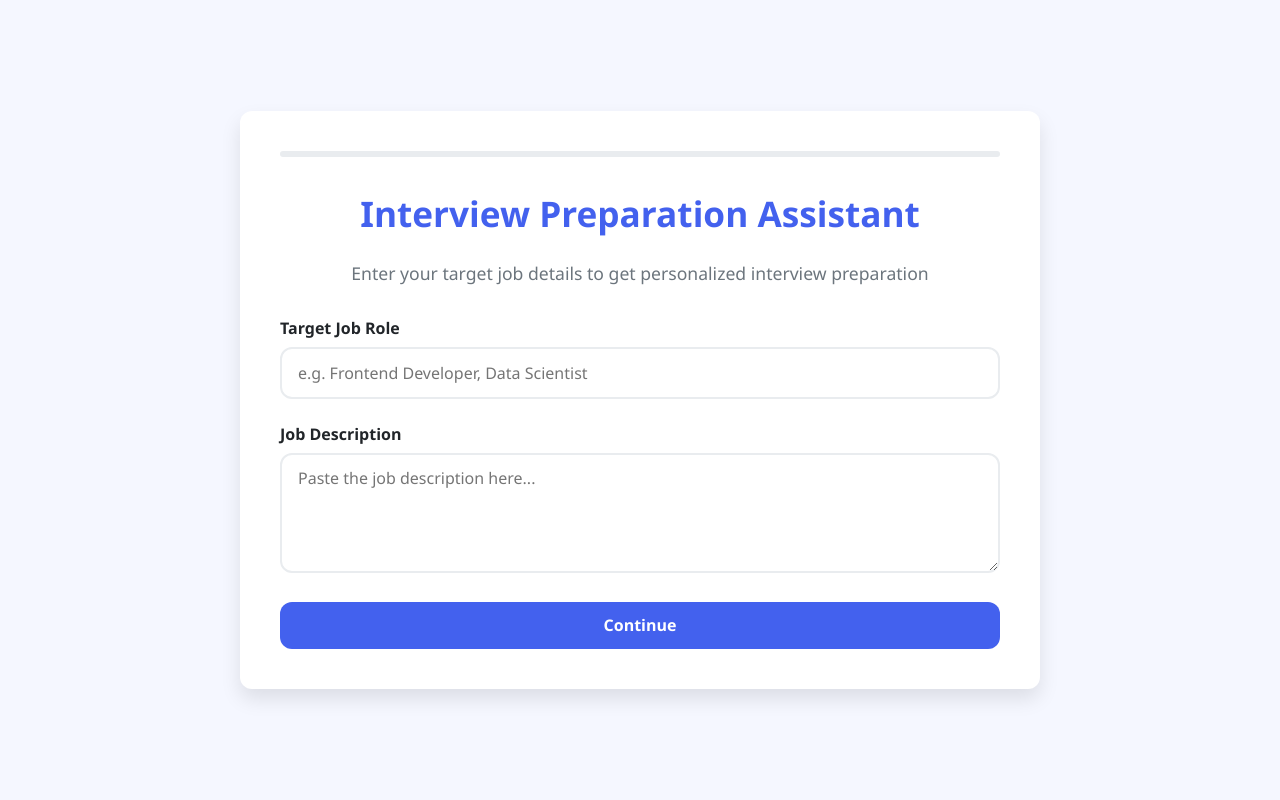
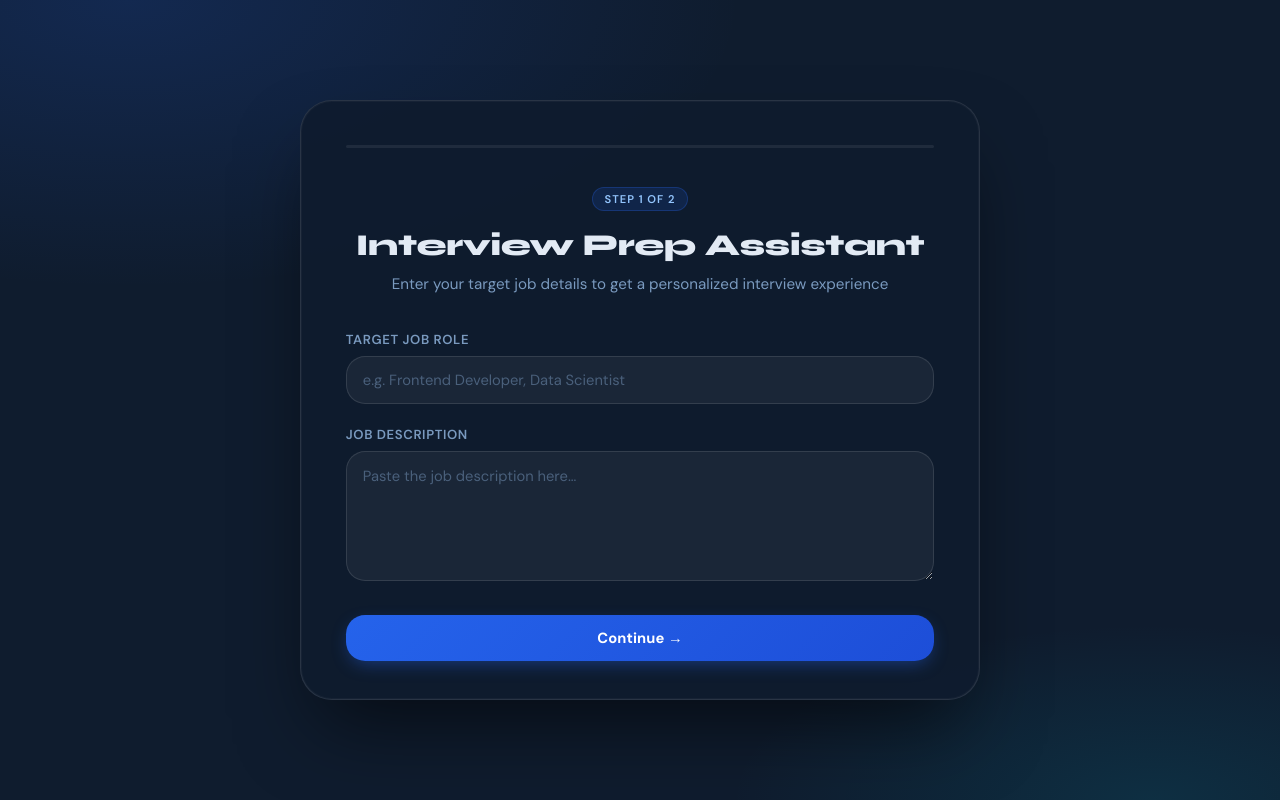
Before and after one commit to Vinil30/PrepWise, a Flask app: page / in a window 1280 px wide. Run offline with Flask 3, Linux system fonts and the light colour scheme.

Commit message:
Changed the Home page UI

```diff
--- a/templates/index.html
+++ b/templates/index.html
@@ -3,236 +3,264 @@
 <head>
   <meta charset="UTF-8">
   <meta name="viewport" content="width=device-width, initial-scale=1.0">
-    <title>Interview Prep Assistant</title>
+  <title>Elevate Interview | Prep Assistant</title>
+  <link href="https://fonts.googleapis.com/css2?family=DM+Sans:wght@300;400;500;600;700&family=Syne:wght@600;700;800&display=swap" rel="stylesheet">
   <style>
+    *, *::before, *::after { margin: 0; padding: 0; box-sizing: border-box; }
+
     :root {
-            --primary: #4361ee;
-            --secondary: #3f37c9;
-            --accent: #4895ef;
-            --light: #f8f9fa;
-            --dark: #212529;
-            --success: #4cc9f0;
-            --warning: #f72585;
-            --radius: 12px;
-            --shadow: 0 10px 20px rgba(0, 0, 0, 0.1);
-            --transition: all 0.3s ease;
-        }
-
-        * {
-            margin: 0;
-            padding: 0;
-            box-sizing: border-box;
-            font-family: 'Segoe UI', Tahoma, Geneva, Verdana, sans-serif;
+      --navy: #0f1c2e;
+      --navy-mid: #1a2d44;
+      --navy-light: #243a55;
+      --blue: #2563eb;
+      --blue-soft: #3b82f6;
+      --accent: #06b6d4;
+      --glass: rgba(255,255,255,0.06);
+      --glass-border: rgba(255,255,255,0.11);
+      --text-primary: #e2eaf4;
+      --text-muted: #7a9abf;
+      --green: #10b981;
+      --radius: 1.2rem;
     }
 
     body {
-            background-color: #f5f7ff;
-            color: var(--dark);
+      font-family: 'DM Sans', sans-serif;
+      background: var(--navy);
       min-height: 100vh;
       display: flex;
-            flex-direction: column;
       align-items: center;
-            padding: 2rem;
+      justify-content: center;
+      padding: 24px;
+      background-image:
+        radial-gradient(ellipse 80% 60% at 10% 0%, rgba(37,99,235,0.18) 0%, transparent 60%),
+        radial-gradient(ellipse 60% 40% at 90% 100%, rgba(6,182,212,0.12) 0%, transparent 55%);
     }
 
     .container {
       width: 100%;
-            max-width: 800px;
-            background: white;
-            border-radius: var(--radius);
-            box-shadow: var(--shadow);
-            padding: 2.5rem;
-            margin: auto;
-            transition: var(--transition);
+      max-width: 680px;
+      background: rgba(15,28,46,0.92);
+      border: 1px solid var(--glass-border);
+      border-radius: 2rem;
+      box-shadow: 0 40px 80px -20px rgba(0,0,0,0.6), 0 0 0 1px rgba(255,255,255,0.03) inset;
+      padding: 2.8rem 2.8rem 2.4rem;
+      transition: all 0.35s ease;
     }
 
+    /* progress bar */
+    .progress-bar {
+      width: 100%;
+      height: 3px;
+      background: rgba(255,255,255,0.07);
+      border-radius: 10px;
+      margin-bottom: 2.4rem;
+      overflow: hidden;
+    }
+    .progress {
+      height: 100%;
+      background: linear-gradient(90deg, var(--blue), var(--accent));
+      width: 0%;
+      transition: width 0.5s cubic-bezier(0.4,0,0.2,1);
+      border-radius: 10px;
+    }
+
+    /* header */
+    .page-header { text-align: center; margin-bottom: 2.2rem; }
+
     h1 {
-            color: var(--primary);
-            margin-bottom: 1.5rem;
-            text-align: center;
-            font-weight: 700;
-            font-size: 2.2rem;
+      font-family: 'Syne', sans-serif;
+      font-size: 1.9rem;
+      font-weight: 800;
+      color: var(--text-primary);
+      letter-spacing: -0.5px;
+      line-height: 1.2;
+      margin-bottom: 0.6rem;
     }
 
     .subtitle {
-            color: #6c757d;
-            text-align: center;
-            margin-bottom: 2rem;
-            font-size: 1.1rem;
+      color: var(--text-muted);
+      font-size: 0.95rem;
+      font-weight: 400;
+      line-height: 1.5;
     }
 
-        .form-group {
-            margin-bottom: 1.5rem;
-        }
+    /* form */
+    .form-group { margin-bottom: 1.4rem; }
 
     label {
       display: block;
       margin-bottom: 0.5rem;
+      font-size: 0.82rem;
       font-weight: 600;
-            color: var(--dark);
+      color: var(--text-muted);
+      text-transform: uppercase;
+      letter-spacing: 0.6px;
     }
 
-        input, textarea, select {
+    input[type="text"],
+    textarea,
+    select {
       width: 100%;
-            padding: 0.8rem 1rem;
-            border: 2px solid #e9ecef;
+      padding: 13px 16px;
+      background: rgba(255,255,255,0.05);
+      border: 1px solid var(--glass-border);
       border-radius: var(--radius);
-            font-size: 1rem;
-            transition: var(--transition);
+      font-size: 0.92rem;
+      font-family: 'DM Sans', sans-serif;
+      color: var(--text-primary);
+      outline: none;
+      transition: border-color 0.2s, box-shadow 0.2s, background 0.2s;
     }
 
+    input::placeholder, textarea::placeholder { color: rgba(122,154,191,0.5); }
+
     input:focus, textarea:focus, select:focus {
-            outline: none;
-            border-color: var(--accent);
-            box-shadow: 0 0 0 3px rgba(72, 149, 239, 0.2);
+      border-color: rgba(59,130,246,0.55);
+      background: rgba(255,255,255,0.07);
+      box-shadow: 0 0 0 3px rgba(37,99,235,0.15);
     }
 
     textarea {
-            min-height: 120px;
+      min-height: 130px;
+      max-height: 280px;
       resize: vertical;
+      line-height: 1.6;
     }
 
+    /* primary button */
     .btn {
-            background-color: var(--primary);
+      width: 100%;
+      padding: 13px 24px;
+      background: linear-gradient(135deg, var(--blue), #1d4ed8);
+      border: none;
+      border-radius: var(--radius);
+      font-family: 'DM Sans', sans-serif;
+      font-size: 0.92rem;
+      font-weight: 700;
       color: white;
+      cursor: pointer;
+      transition: all 0.22s ease;
+      box-shadow: 0 6px 18px -4px rgba(37,99,235,0.45);
+      letter-spacing: 0.1px;
+      margin-top: 0.4rem;
+    }
+    .btn:hover {
+      background: linear-gradient(135deg, #3b82f6, var(--blue));
+      transform: translateY(-1px);
+      box-shadow: 0 10px 24px -6px rgba(37,99,235,0.55);
+    }
+    .btn:active { transform: translateY(0); }
+
+    /* back button */
+    .back-btn {
+      background: none;
       border: none;
-            padding: 0.8rem 1.5rem;
-            border-radius: var(--radius);
-            font-size: 1rem;
+      color: var(--text-muted);
+      font-family: 'DM Sans', sans-serif;
       font-weight: 600;
+      font-size: 0.82rem;
       cursor: pointer;
-            transition: var(--transition);
-            display: inline-block;
-            text-align: center;
-            width: 100%;
+      display: inline-flex;
+      align-items: center;
+      gap: 6px;
+      margin-bottom: 1.6rem;
+      padding: 6px 10px 6px 6px;
+      border-radius: 8px;
+      transition: all 0.18s;
+      letter-spacing: 0.2px;
     }
+    .back-btn:hover { color: var(--text-primary); background: var(--glass); }
 
-        .btn:hover {
-            background-color: var(--secondary);
-            transform: translateY(-2px);
-            box-shadow: 0 5px 15px rgba(67, 97, 238, 0.3);
-        }
-
-        .btn-secondary {
-            background-color: white;
-            color: var(--primary);
-            border: 2px solid var(--primary);
-        }
-
-        .btn-secondary:hover {
-            background-color: #f0f4ff;
-        }
-
+    /* interview type cards */
     .card-container {
       display: grid;
-            grid-template-columns: repeat(auto-fit, minmax(220px, 1fr));
-            gap: 1.5rem;
-            margin-top: 2rem;
+      grid-template-columns: repeat(3, 1fr);
+      gap: 1rem;
+      margin: 1.8rem 0 2rem;
     }
 
     .card {
-            background: white;
+      background: var(--glass);
+      border: 1px solid var(--glass-border);
       border-radius: var(--radius);
-            padding: 1.5rem;
+      padding: 1.4rem 1rem;
       text-align: center;
       cursor: pointer;
-            transition: var(--transition);
-            border: 2px solid #e9ecef;
+      transition: all 0.22s ease;
       display: flex;
       flex-direction: column;
       align-items: center;
+      gap: 0.6rem;
     }
-
     .card:hover {
-            transform: translateY(-5px);
-            box-shadow: var(--shadow);
-            border-color: var(--accent);
+      background: rgba(255,255,255,0.09);
+      border-color: rgba(59,130,246,0.35);
+      transform: translateY(-2px);
+      box-shadow: 0 8px 20px -8px rgba(37,99,235,0.25);
     }
-
     .card.selected {
-            border-color: var(--primary);
-            background-color: #f0f4ff;
+      background: rgba(37,99,235,0.15);
+      border-color: rgba(59,130,246,0.6);
+      box-shadow: 0 0 0 3px rgba(37,99,235,0.12), 0 8px 20px -8px rgba(37,99,235,0.3);
     }
 
     .card-icon {
-            font-size: 2.5rem;
-            margin-bottom: 1rem;
-            color: var(--primary);
+      font-size: 2rem;
+      line-height: 1;
     }
 
     .card-title {
-            font-weight: 600;
-            margin-bottom: 0.5rem;
-            color: var(--dark);
+      font-family: 'Syne', sans-serif;
+      font-size: 0.88rem;
+      font-weight: 700;
+      color: var(--text-primary);
     }
 
     .card-desc {
-            color: #6c757d;
-            font-size: 0.9rem;
+      font-size: 0.75rem;
+      color: var(--text-muted);
+      line-height: 1.45;
     }
 
-        .hidden {
-            display: none;
+    /* continue btn hidden state */
+    .hidden { display: none; }
+
+    /* step tag */
+    .step-tag {
+      display: inline-flex;
+      align-items: center;
+      gap: 6px;
+      font-size: 0.7rem;
+      font-weight: 600;
+      letter-spacing: 1px;
+      text-transform: uppercase;
+      color: #93c5fd;
+      background: rgba(37,99,235,0.15);
+      border: 1px solid rgba(37,99,235,0.28);
+      padding: 4px 12px;
+      border-radius: 30px;
+      margin-bottom: 1rem;
     }
 
-        .progress-bar {
-            width: 100%;
-            height: 6px;
-            background-color: #e9ecef;
-            border-radius: 3px;
-            margin-bottom: 2rem;
-            overflow: hidden;
-        }
-
-        .progress {
-            height: 100%;
-            background-color: var(--primary);
-            width: 0%;
-            transition: width 0.5s ease;
-        }
-
-        .back-btn {
-            background: none;
-            border: none;
-            color: var(--primary);
-            font-weight: 600;
-            cursor: pointer;
-            display: flex;
-            align-items: center;
-            margin-bottom: 1rem;
-            font-size: 0.9rem;
-        }
-
-        .back-btn svg {
-            margin-right: 5px;
-        }
-
-        @media (max-width: 768px) {
-            .container {
-                padding: 1.5rem;
-            }
-
-            h1 {
-                font-size: 1.8rem;
-            }
-
-            .card-container {
-                grid-template-columns: 1fr;
-            }
+    @media (max-width: 600px) {
+      .container { padding: 2rem 1.5rem; }
+      h1 { font-size: 1.55rem; }
+      .card-container { grid-template-columns: 1fr; }
     }
   </style>
 </head>
 <body>
 <div class="container">
-        <!-- Progress Bar -->
-        <div class="progress-bar">
-            <div class="progress" id="progress"></div>
+
+  <div class="progress-bar"><div class="progress" id="progress"></div></div>
+
+  <!-- ── PAGE 1: Job Details ── -->
+  <div id="home-page">
+    <div class="page-header">
+      <div class="step-tag">Step 1 of 2</div>
+      <h1>Interview Prep Assistant</h1>
+      <p class="subtitle">Enter your target job details to get a personalized interview experience</p>
     </div>
-
-        <!-- Home Page -->
-        <div id="home-page">
-            <h1>Interview Preparation Assistant</h1>
-            <p class="subtitle">Enter your target job details to get personalized interview preparation</p>
 
     <form id="job-form">
       <div class="form-group">
@@ -242,191 +270,127 @@
 
       <div class="form-group">
         <label for="job-description">Job Description</label>
-                    <textarea id="job-description" placeholder="Paste the job description here..." required></textarea>
+        <textarea id="job-description" placeholder="Paste the job description here…" required></textarea>
       </div>
 
-                <button type="submit" class="btn">Continue</button>
+      <button type="submit" class="btn">Continue →</button>
     </form>
   </div>
 
-        <!-- Interview Type Selection -->
+  <!-- ── PAGE 2: Interview Type ── -->
   <div id="interview-type-page" class="hidden">
     <button class="back-btn" id="back-to-home">
-                <svg width="16" height="16" viewBox="0 0 24 24" fill="none" stroke="currentColor" stroke-width="2" stroke-linecap="round" stroke-linejoin="round">
-                    <line x1="19" y1="12" x2="5" y2="12"></line>
-                    <polyline points="12 19 5 12 12 5"></polyline>
+      <svg width="14" height="14" viewBox="0 0 24 24" fill="none" stroke="currentColor" stroke-width="2.5" stroke-linecap="round" stroke-linejoin="round">
+        <line x1="19" y1="12" x2="5" y2="12"/><polyline points="12 19 5 12 12 5"/>
       </svg>
       Back
     </button>
 
+    <div class="page-header">
+      <div class="step-tag">Step 2 of 2</div>
       <h1>Select Interview Type</h1>
-            <p class="subtitle">Choose the type of interview you want to prepare for</p>
+      <p class="subtitle">Choose the round you want to prepare for and we'll tailor the questions</p>
+    </div>
 
     <div class="card-container">
       <div class="card" data-type="hr">
         <div class="card-icon">💼</div>
-                    <h3 class="card-title">HR Round</h3>
-                    <p class="card-desc">Behavioral questions, company culture, and situational judgment</p>
+        <div class="card-title">HR Round</div>
+        <div class="card-desc">Behavioral questions, culture fit &amp; situational judgment</div>
       </div>
-
       <div class="card" data-type="technical">
         <div class="card-icon">👨‍💻</div>
-                    <h3 class="card-title">Technical Round</h3>
-                    <p class="card-desc">Technical skills, problem-solving, and job-specific knowledge</p>
+        <div class="card-title">Technical Round</div>
+        <div class="card-desc">Technical skills, problem-solving &amp; domain knowledge</div>
       </div>
-
       <div class="card" data-type="cultural">
         <div class="card-icon">🤝</div>
-                    <h3 class="card-title">Cultural Round</h3>
-                    <p class="card-desc">Team fit, values alignment, and work environment preferences</p>
+        <div class="card-title">Cultural Round</div>
+        <div class="card-desc">Team fit, values alignment &amp; work environment</div>
       </div>
     </div>
 
-            <button class="btn hidden" id="continue-from-type">Continue</button>
+    <button class="btn hidden" id="continue-from-type">Start Interview →</button>
   </div>
+
 </div>
 
 <script>
-        document.addEventListener('DOMContentLoaded', function() {
-            // DOM Elements
-            const homePage = document.getElementById('home-page');
-            const interviewTypePage = document.getElementById('interview-type-page');
-            const jobForm = document.getElementById('job-form');
-            const backToHomeBtn = document.getElementById('back-to-home');
-            const continueFromTypeBtn = document.getElementById('continue-from-type');
-            const progressBar = document.getElementById('progress');
-            const cards = document.querySelectorAll('.card');
+  document.addEventListener('DOMContentLoaded', function () {
+    const homePage           = document.getElementById('home-page');
+    const interviewTypePage  = document.getElementById('interview-type-page');
+    const jobForm            = document.getElementById('job-form');
+    const backToHomeBtn      = document.getElementById('back-to-home');
+    const continueFromTypeBtn= document.getElementById('continue-from-type');
+    const progressBar        = document.getElementById('progress');
+    const cards              = document.querySelectorAll('.card');
 
-            // Variables
     let selectedInterviewType = null;
 
-            // Event Listeners
-            jobForm.addEventListener('submit', handleJobFormSubmit);
-            backToHomeBtn.addEventListener('click', goBackToHome);
-            continueFromTypeBtn.addEventListener('click', handleInterviewTypeContinue);
+    // ── form submit → go to step 2
+    jobForm.addEventListener('submit', function (e) {
+      e.preventDefault();
+      localStorage.setItem('targetJobRole',  document.getElementById('job-role').value);
+      localStorage.setItem('jobDescription', document.getElementById('job-description').value);
+      homePage.classList.add('hidden');
+      interviewTypePage.classList.remove('hidden');
+      progressBar.style.width = '50%';
+    });
 
+    // ── back button
+    backToHomeBtn.addEventListener('click', function () {
+      interviewTypePage.classList.add('hidden');
+      homePage.classList.remove('hidden');
+      progressBar.style.width = '0%';
+      cards.forEach(c => c.classList.remove('selected'));
+      continueFromTypeBtn.classList.add('hidden');
+      selectedInterviewType = null;
+    });
+
+    // ── card selection
     cards.forEach(card => {
-                card.addEventListener('click', () => {
-                    // Remove selected class from all cards
+      card.addEventListener('click', function () {
         cards.forEach(c => c.classList.remove('selected'));
-
-                    // Add selected class to clicked card
         card.classList.add('selected');
-
-                    // Set selected interview type
         selectedInterviewType = card.getAttribute('data-type');
-
-                    // Show continue button
         continueFromTypeBtn.classList.remove('hidden');
       });
     });
 
-            // Functions
-            function handleJobFormSubmit(e) {
-                e.preventDefault();
-
-                const jobRole = document.getElementById('job-role').value;
-                const jobDescription = document.getElementById('job-description').value;
-
-                // Save to localStorage
-                localStorage.setItem('targetJobRole', jobRole);
-                localStorage.setItem('jobDescription', jobDescription);
-
-                // Show next page
-                homePage.classList.add('hidden');
-                interviewTypePage.classList.remove('hidden');
-
-                // Update progress bar
-                progressBar.style.width = '50%';
-            }
-
-            function goBackToHome() {
-                interviewTypePage.classList.add('hidden');
-                homePage.classList.remove('hidden');
-                progressBar.style.width = '0%';
-
-                // Reset selection
-                cards.forEach(c => c.classList.remove('selected'));
-                continueFromTypeBtn.classList.add('hidden');
-                selectedInterviewType = null;
-            }
-
-            function handleInterviewTypeContinue() {
+    // ── continue → send to backend
+    continueFromTypeBtn.addEventListener('click', function () {
       if (!selectedInterviewType) return;
-
-                // Save interview type to localStorage
-                localStorage.setItem('interviewType', selectedInterviewType);
-
-                // Here you would normally proceed to the next step
-                // For this demo, we'll just show an alert
-                alert(`Preparing for ${selectedInterviewType} interview for ${localStorage.getItem('targetJobRole')}`);
-
-                // In a real app, you would navigate to the next page
-                // For example:
-                // window.location.href = `interview.html?type=${selectedInterviewType}`;
-
-                // Update progress bar
       progressBar.style.width = '100%';
-            }
-
-            function handleInterviewTypeContinue() {
-    if (!selectedInterviewType) return;
-
-    // Get all stored data
-    const jobData = {
-        jobRole: localStorage.getItem('targetJobRole'),
-        jobDescription: localStorage.getItem('jobDescription'),
-        interviewType: selectedInterviewType
-    };
-
-    // Send data to Flask backend
       fetch('/save-job-data', {
         method: 'POST',
         headers: { 'Content-Type': 'application/json' },
         body: JSON.stringify({
-        jobRole: localStorage.getItem('targetJobRole'),
-        jobDescription: localStorage.getItem('jobDescription'),
+          jobRole:       localStorage.getItem('targetJobRole'),
+          jobDescription:localStorage.getItem('jobDescription'),
           interviewType: selectedInterviewType
         })
-})
-.then(() => window.location.href = '/interview')
-}
+      }).then(() => window.location.href = '/interview');
     });
 
-document.addEventListener('DOMContentLoaded', function() {
-    // ... (existing code)
+    // ── TTS for job description (speak-btn if present)
+    let voices = [];
+    function loadVoices() {
+      voices = speechSynthesis.getVoices();
+      if (voices.length === 0) setTimeout(loadVoices, 100);
+    }
+    loadVoices();
+    if (typeof speechSynthesis !== 'undefined') speechSynthesis.onvoiceschanged = loadVoices;
 
     const speakBtn = document.getElementById('speak-btn');
-
-    let voices = [];
-
-    function loadVoices() {
-        voices = speechSynthesis.getVoices();
-        // Wait a bit and reload if voices are empty
-        if (voices.length === 0) {
-            setTimeout(loadVoices, 100);
-        }
-    }
-
-    loadVoices();
-    if (typeof speechSynthesis !== "undefined") {
-        speechSynthesis.onvoiceschanged = loadVoices;
-    }
-
     speakBtn?.addEventListener('click', () => {
       const description = document.getElementById('job-description').value;
       const utterance = new SpeechSynthesisUtterance(description);
-
-        // Optional: Change voice type here by filtering voices
-        const selectedVoice = voices.find(voice => voice.name.includes("Google UK English Female")) || voices[0];
+      const selectedVoice = voices.find(v => v.name.includes('Google UK English Female')) || voices[0];
       utterance.voice = selectedVoice;
-
-        utterance.rate = 1; // speed
-        utterance.pitch = 1; // tone
+      utterance.rate = 1; utterance.pitch = 1;
       speechSynthesis.speak(utterance);
     });
   });
-
 </script>
 </body>
 </html>
```
Lines whose indentation alone changed are shown as unchanged.
